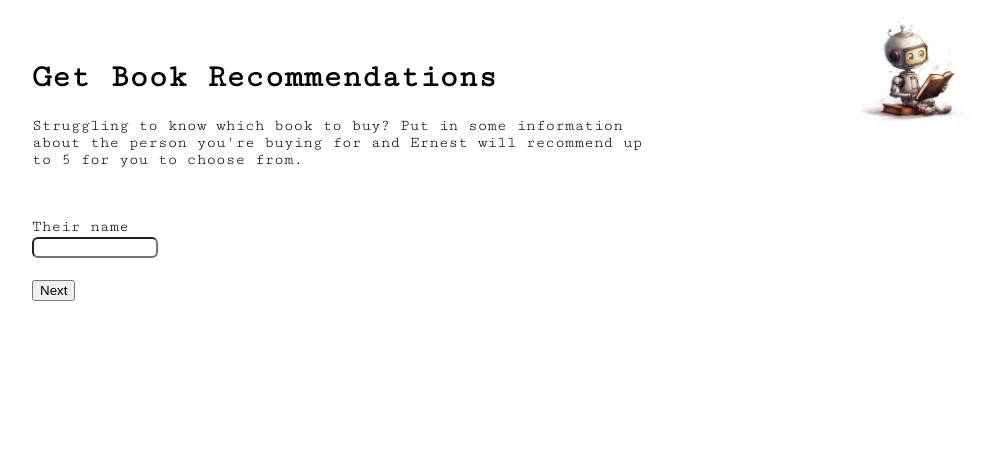
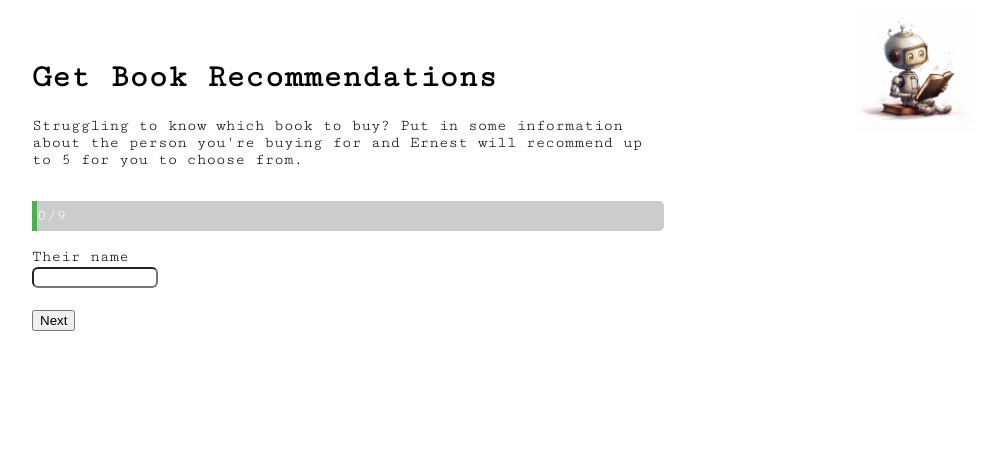
Before and after one commit to freddieb123/askernest, a Flask app: page / in a window 1280 px wide. Shown: the top 471 px of the page, without its empty margins (292-1277 px from the left). Run offline with Flask 3, Linux system fonts and the light colour scheme.

Commit message:
progress

```diff
--- a/Templates/index.html
+++ b/Templates/index.html
@@ -10,7 +10,11 @@
       <div id="userForm" class="formdiv">
         <h1>Get Book Recommendations</h1>
         <p> Struggling to know which book to buy? Put in some information about the person you're buying for and Ernest will recommend up to 5 for you to choose from. </p>
-        <br><br>
+        <br>
+        <div class="progress-container">
+          <div class="progress-bar"></div>
+        </div>
+        <br>
           <div class="question">
             <div class="formline">
                 <label for="name">Their name</label><br>
--- a/static/app.js
+++ b/static/app.js
@@ -41,7 +41,7 @@ document.getElementById("submitBtn").addEventListener("click", function (event)
                     console.log(data.books)
                     console.log(typeof data.books)
                     updatePageContent(data.books);
-                    alert("Form data submitted successfully!");
+                    // alert("Form data submitted successfully!");
                 } else {
                     alert("Error submitting form data. Please try again later.");
                 }
--- a/static/input.css
+++ b/static/input.css
@@ -119,3 +119,19 @@ input[type=text]:focus {
 .bookTitle, .bookAuthor {
     margin-top: 10px;
 }
+
+.progress-container {
+    width: 100%;
+    background-color: #ccc;
+    border-radius: 5px;
+
+}
+
+.progress-bar {
+    width: 0%;
+    height: 30px;
+    text-align: center;
+    line-height: 30px;
+    color: white;
+    background-color: #4CAF50;
+}
--- a/static/questions.js
+++ b/static/questions.js
@@ -1,5 +1,13 @@
 let questions = document.querySelectorAll('.question');
 let currentIndex = 0;
+
+// Get the total number of questions
+let totalQuestions = questions.length;
+
+// Set initial progress bar text
+const progressBar = document.querySelector('.progress-bar');
+progressBar.style.paddingLeft = '5px'; // Add 5 pixels of left padding
+progressBar.innerText = `0/${totalQuestions}`;
 
 // Display the first question initially
 questions[currentIndex].style.display = 'block';
@@ -26,6 +34,16 @@ function showNextQuestion() {
     questions[currentIndex].style.display = 'none';
     currentIndex++;
 
+    // Update progress bar
+    let progress = (currentIndex / questions.length) * 100;
+    document.querySelector('.progress-bar').style.width = progress + '%';
+
+    if (currentIndex <= questions.length) {
+        document.querySelector('.progress-bar').innerText = `${currentIndex}/${questions.length}`;
+    } else {
+        document.querySelector('.progress-bar').innerText = 'Completed!';
+    }
+
     // Show the next question if there is one
     if (currentIndex < questions.length) {
         questions[currentIndex].style.display = 'block';
```
